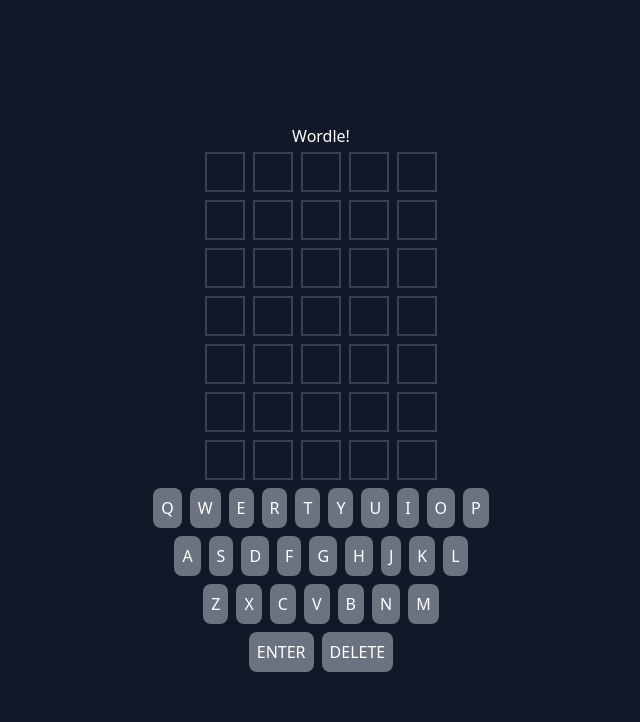
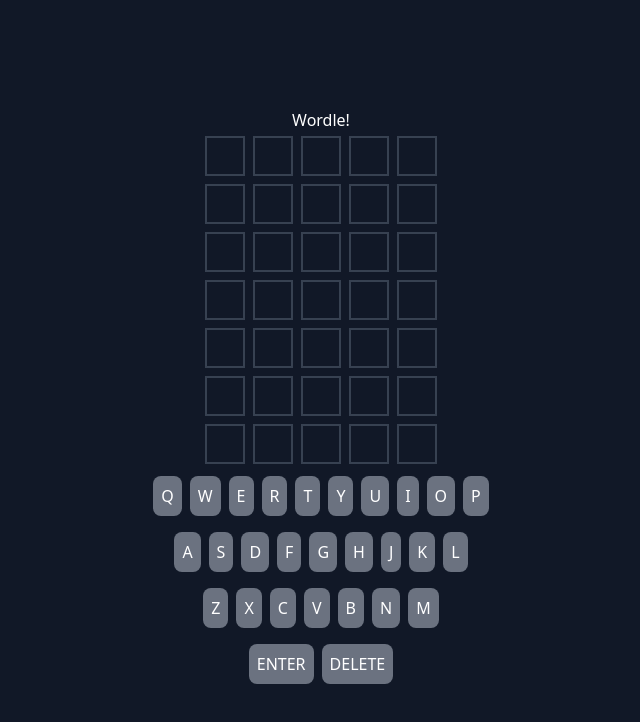
Before and after one commit to kezdev/wordle-nextjs, a Next.js app: page / in a window 1280 px wide. Shown: the top 722 px of the page, without its empty margins (319-959 px from the left). Built offline with nearby package versions, Linux system fonts and the light colour scheme.

Commit message:
style tweaks

```diff
--- a/styles/globals.css
+++ b/styles/globals.css
@@ -21,3 +21,23 @@
 .cell {
   @apply w-10 h-10 border-2 border-gray-700 m-1 flex items-center justify-center font-bold text-lg;
 }
+
+.cell.correct {
+  @apply bg-green-600;
+}
+
+.cell.present {
+  @apply bg-yellow-500;
+}
+
+.cell.absent {
+  @apply bg-gray-700;
+}
+
+.keyboard {
+  @apply flex flex-col items-center;
+}
+
+.keyboard-row {
+  @apply my-1;
+}
```
